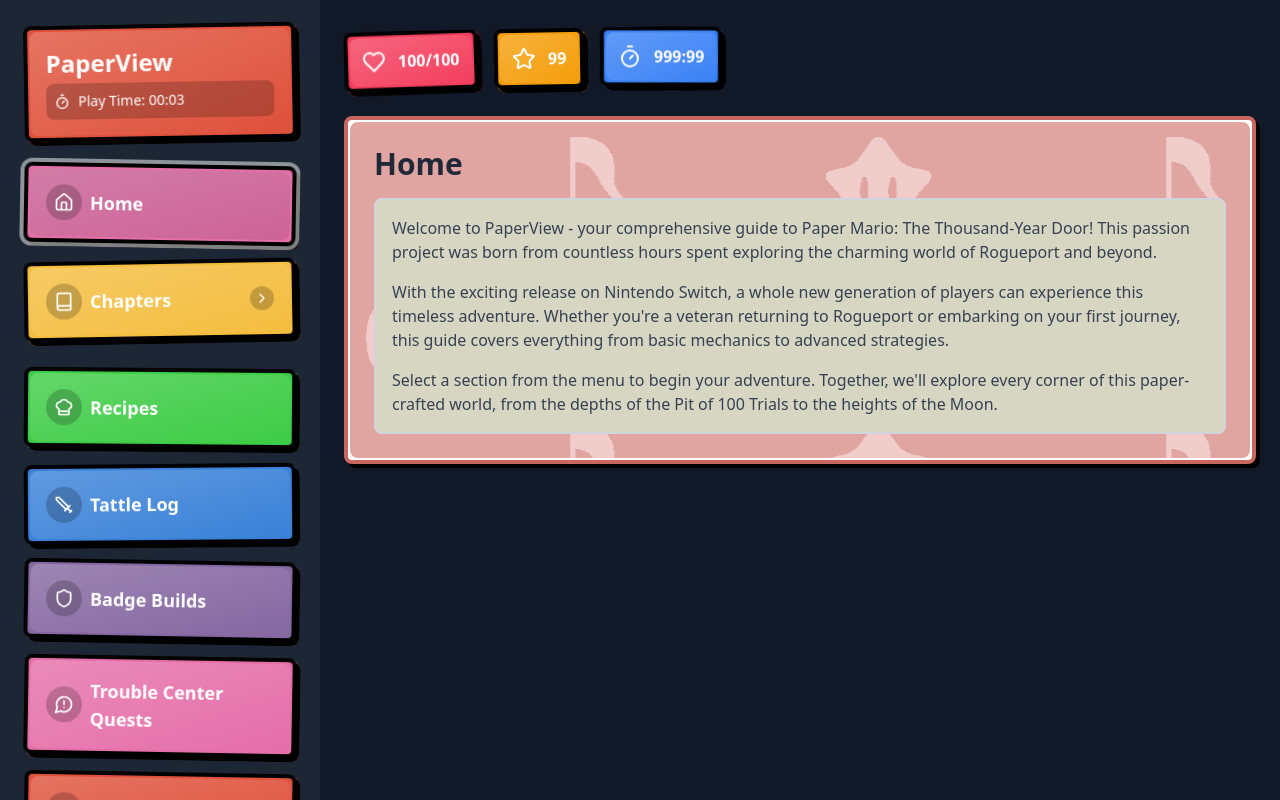
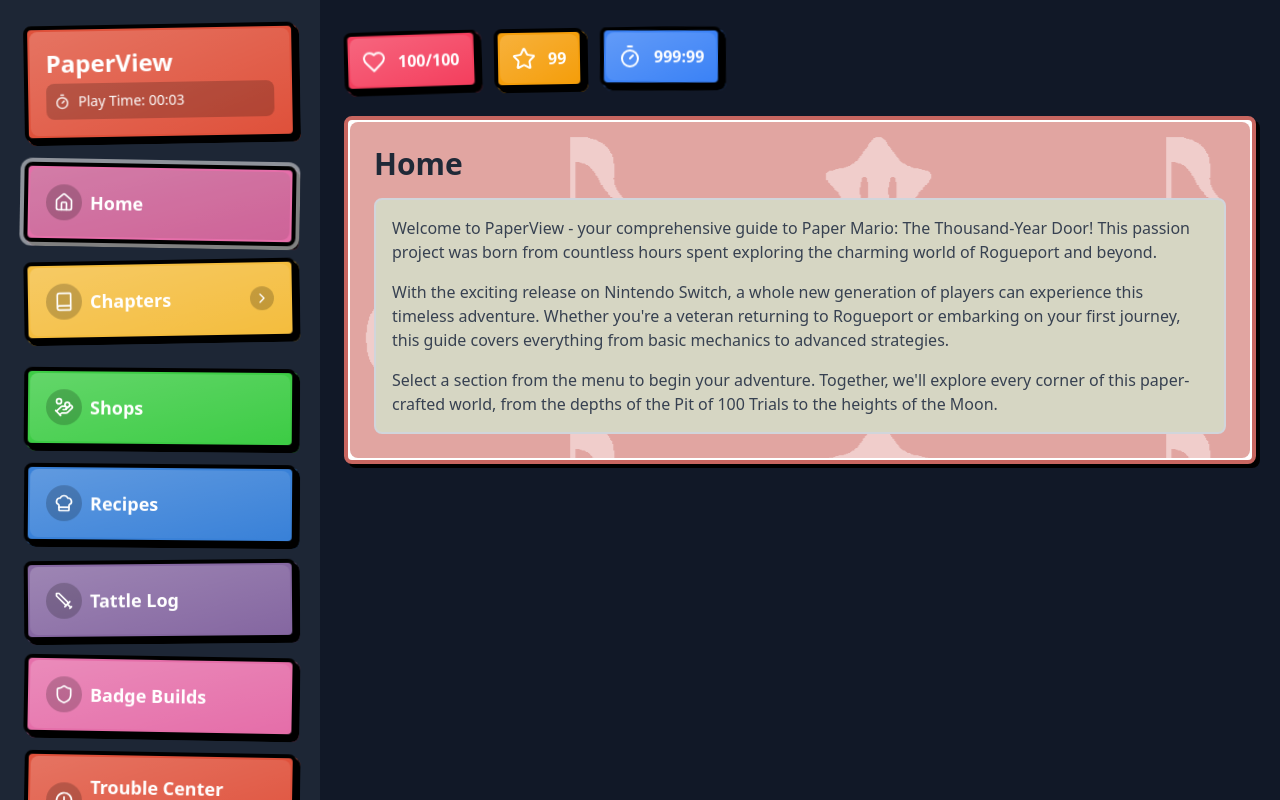
Before and after one commit to codyhinz/paperview, a React (Create React App) app: page / in a window 1280 px wide. Shown: the top 800 px of the page. Built offline with nearby package versions, Linux system fonts and the light colour scheme.

Commit message:
Added new menu items

```diff
--- a/src/components/Navigation.js
+++ b/src/components/Navigation.js
@@ -16,6 +16,7 @@
   TriangleAlert,
   MessageCircleWarning,
   Shield,
+  HandCoins,
 } from 'lucide-react';
 import MenuItem from './MenuItem';
 import PaperBlock from './PaperBlock';
@@ -48,14 +49,15 @@
           { icon: Star, label: 'Chapter 8', color: 'bg-custom-maroon' }
         ]
       },
-      { icon: ChefHat, label: 'Recipes', color: 'bg-custom-green', rotate: 0.5 },
-      { icon: Sword, label: 'Tattle Log', color: 'bg-custom-blue', rotate: -0.5 },
-      { icon: Shield, label: 'Badge Builds', color: 'bg-custom-purple', rotate: 1 },
-      { icon: MessageCircleWarning, label: 'Trouble Center Quests', color: 'bg-custom-pink', rotate: 1 },
+      { icon: HandCoins, label: 'Shops', color: 'bg-custom-green', rotate: 0.5 },
+      { icon: ChefHat, label: 'Recipes', color: 'bg-custom-blue', rotate: 0.5 },
+      { icon: Sword, label: 'Tattle Log', color: 'bg-custom-purple', rotate: -0.5 },
+      { icon: Shield, label: 'Badge Builds', color: 'bg-custom-pink', rotate: 1 },
+      { icon: MessageCircleWarning, label: 'Trouble Center Quests', color: 'bg-custom-red', rotate: 1 },
       {
         icon: Medal,
         label: 'Tips & Tricks',
-        color: 'bg-custom-red',
+        color: 'bg-custom-blue',
         rotate: 1,
         children: [
           { icon: CircleDollarSign, label: 'Money Making', color: 'bg-custom-orange' },
```
